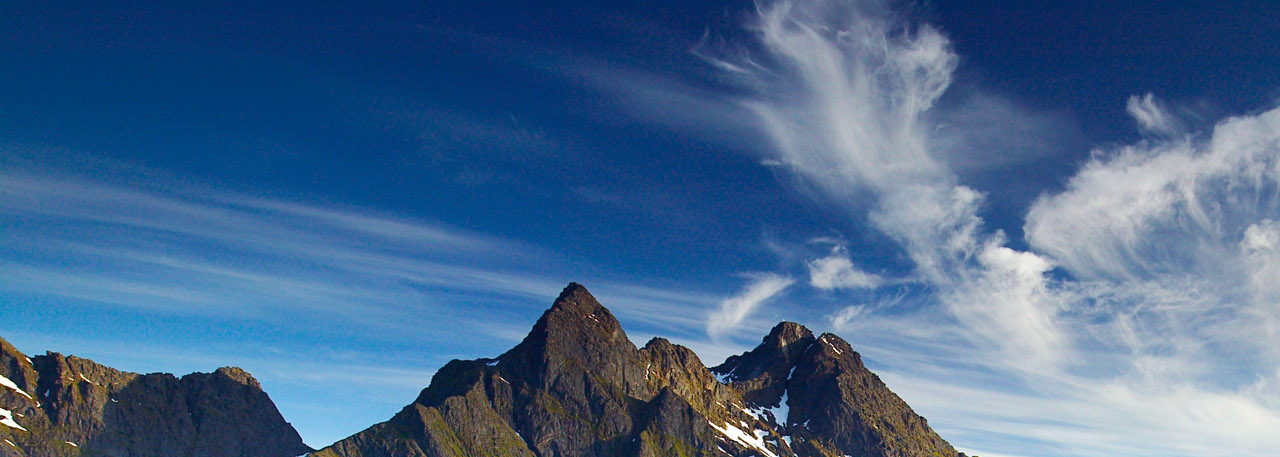
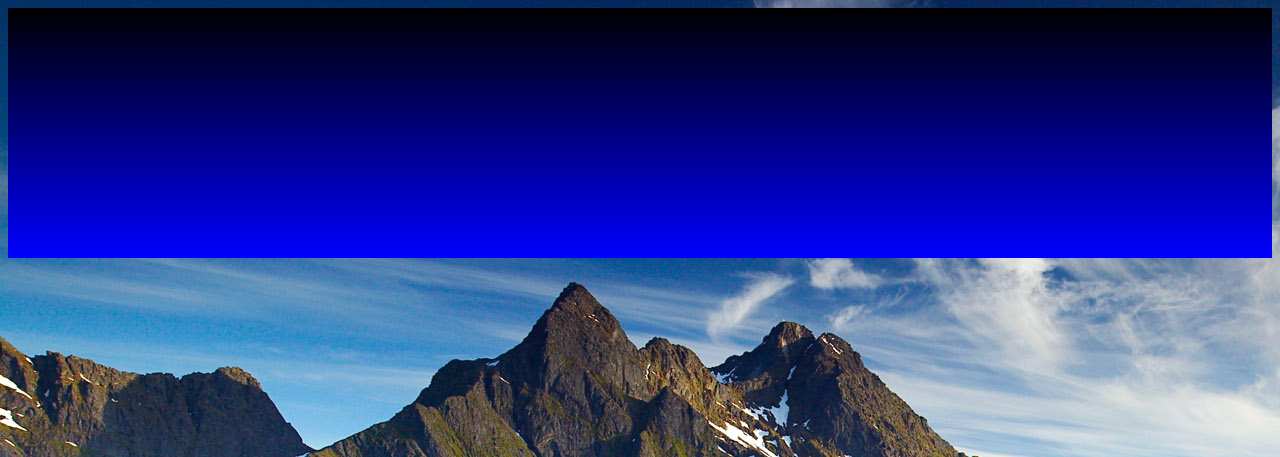
Before and after one commit to aldiindrawan12/14117055-PABWRD, a PHP site: page /tugas2.html in a window 1280 px wide. Shown: the top 457 px of the page. Run offline with PHP 8.4, Linux system fonts and the light colour scheme.

Commit message:
commit tugas_minggu2

```diff
--- a/tugas_minggu2/styletugas2.css
+++ b/tugas_minggu2/styletugas2.css
@@ -14,3 +14,12 @@ h2{
 	width: 450px;
 	background-color:grey;
 }
+
+.gradien {
+	background: blue:
+	width:500px;
+	height: 250px;
+	margin:auto;
+	background:-webkit-linear-gradient(black,blue);
+
+}
--- a/tugas_minggu2/tugas2.html
+++ b/tugas_minggu2/tugas2.html
@@ -4,7 +4,11 @@
 	<title></title>
 	<link rel="stylesheet" type="text/css" href="styletugas2.css">
 </head>
-<body background="1.jpg">
+<body>
+	<div class="gradien">
+
+	</div>
+
 	<div class="container">
 	<h2>multimedia broadcast</h2>
 	<h3>apa itu broadcast?</h3>
```
